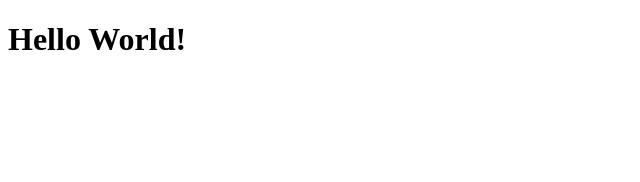
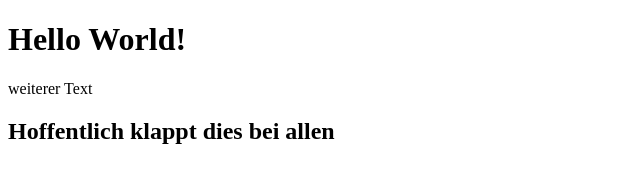
Before and after one commit to medandlearn/GW22A, a plain HTML site: page ErsteWebseite/imdex.html in a window 1280 px wide. Shown: the whole page, without its empty margins (0-640 px from the left). Drawn offline with Linux system fonts and the light colour scheme.

Commit message:
Kleine Textänderung

```diff
--- a/ErsteWebseite/imdex.html
+++ b/ErsteWebseite/imdex.html
@@ -8,6 +8,8 @@
 </head>
 <body>
     <h1>Hello World!</h1>
+    <p>weiterer Text</p>
+    <h2>Hoffentlich klappt dies bei allen</h2>
 
 </body>
 </html>
```
